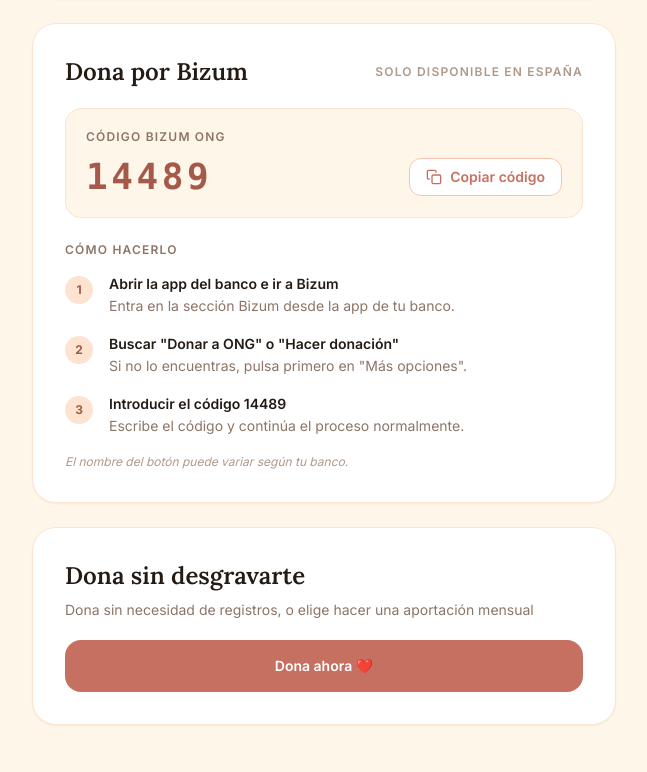
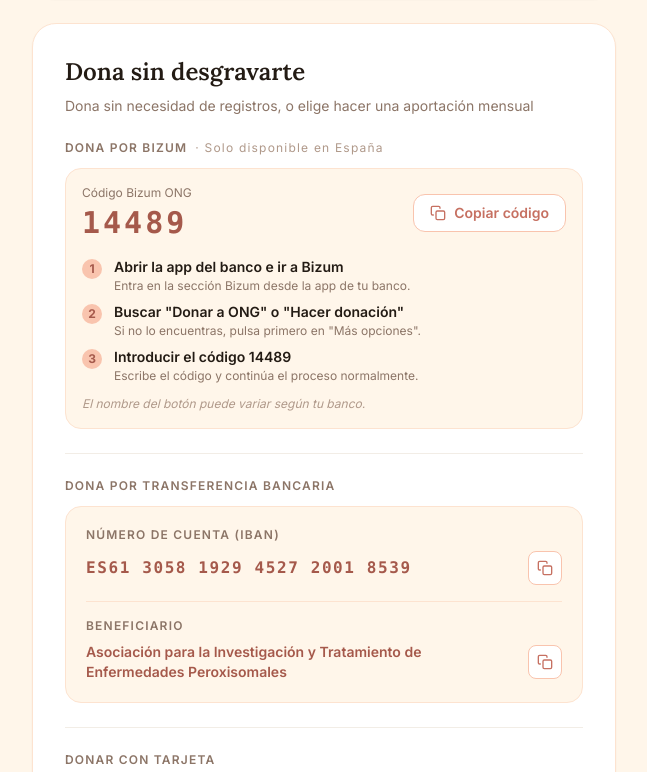
Before and after one commit to ignaciolavina/elretodeclaudia, a React (Vite) app: page /dona in a window 1280 px wide. Shown: the part 728-1500 px from the top of the page, without its empty margins (632-1279 px from the left). Built offline with nearby package versions, Linux system fonts and the light colour scheme.

Commit message:
refactor: merge Bizum into DirectDonationCard with 3 subsections
Dona sin desgravarte ahora agrupa Bizum (solo ES), transferencia
bancaria y tarjeta en una sola tarjeta con secciones etiquetadas.

```diff
--- a/src/i18n/translations.js
+++ b/src/i18n/translations.js
@@ -287,7 +287,7 @@ const translations = {
       },
 
       transfer: {
-        title: 'Transferencia bancaria',
+        title: 'Dona por transferencia bancaria',
         ibanLabel: 'Número de cuenta (IBAN)',
         copyTitle: 'Copiar IBAN',
         copiedTitle: 'Copiado',
@@ -720,7 +720,7 @@ const translations = {
       },
 
       transfer: {
-        title: 'Bank transfer',
+        title: 'Donate by bank transfer',
         ibanLabel: 'Account number (IBAN)',
         copyTitle: 'Copy IBAN',
         copiedTitle: 'Copied',
--- a/src/pages/Donar.jsx
+++ b/src/pages/Donar.jsx
@@ -188,66 +188,10 @@ function TaxCard({ d, donationAmount, setDonationAmount }) {
   )
 }
 
-function BizumCard({ d }) {
-  const [copiedCode, setCopiedCode] = useState(false)
-  const b = d.bizum
-
-  function copyCode() {
-    navigator.clipboard.writeText(b.code)
-    setCopiedCode(true)
-    setTimeout(() => setCopiedCode(false), 2000)
-  }
-
-  return (
-    <div className="bg-white rounded-3xl shadow-sm p-8 border border-brand-100">
-      <div className="flex items-center justify-between mb-1">
-        <h2 className="font-serif text-2xl font-semibold text-gray-900">{b.title}</h2>
-        <span className="text-xs font-semibold text-gray-400 uppercase tracking-widest">{b.spainNote}</span>
-      </div>
-
-      {/* Code */}
-      <div className="bg-brand-50 border border-brand-100 rounded-2xl p-5 mt-5 mb-6">
-        <p className="text-xs text-gray-500 uppercase tracking-widest font-semibold mb-3">{b.codeLabel}</p>
-        <div className="flex items-center justify-between gap-3">
-          <p className="font-mono text-4xl font-bold text-brand-700 tracking-widest">{b.code}</p>
-          <button
-            onClick={copyCode}
-            title={copiedCode ? b.codeCopied : b.copyCode}
-            className={`flex-shrink-0 flex items-center gap-2 px-4 py-2 rounded-xl border text-sm font-semibold transition-all ${copiedCode ? 'border-green-300 bg-green-50 text-green-600' : 'border-brand-200 bg-white text-brand-600 hover:bg-brand-100'}`}
-          >
-            {copiedCode
-              ? <svg className="w-4 h-4" fill="none" stroke="currentColor" viewBox="0 0 24 24" strokeWidth="2.5" strokeLinecap="round" strokeLinejoin="round"><polyline points="20 6 9 17 4 12"/></svg>
-              : <svg className="w-4 h-4" fill="none" stroke="currentColor" viewBox="0 0 24 24" strokeWidth="2" strokeLinecap="round" strokeLinejoin="round"><rect x="9" y="9" width="13" height="13" rx="2"/><path d="M5 15H4a2 2 0 0 1-2-2V4a2 2 0 0 1 2-2h9a2 2 0 0 1 2 2v1"/></svg>
-            }
-            {copiedCode ? b.codeCopied : b.copyCode}
-          </button>
-        </div>
-      </div>
-
-      {/* Steps */}
-      <p className="text-xs text-gray-500 uppercase tracking-widest font-semibold mb-4">{b.stepsTitle}</p>
-      <ol className="space-y-4 mb-4">
-        {b.steps.map((step, i) => (
-          <li key={i} className="flex gap-4">
-            <span className="flex-shrink-0 w-7 h-7 rounded-full bg-brand-100 text-brand-700 text-xs font-bold flex items-center justify-center mt-0.5">
-              {i + 1}
-            </span>
-            <div>
-              <p className="font-semibold text-gray-900 text-sm leading-snug">{step.title}</p>
-              <p className="text-gray-500 text-sm leading-relaxed mt-0.5">{step.desc}</p>
-            </div>
-          </li>
-        ))}
-      </ol>
-      <p className="text-xs text-gray-400 italic">{b.bankNote}.</p>
-    </div>
-  )
-}
-
 export default function Donar() {
   const [copied, setCopied] = useState(false)
   const [copiedBeneficiary, setCopiedBeneficiary] = useState(false)
-  const [showDirectModal, setShowDirectModal] = useState(false)
+  const [copiedCode, setCopiedCode] = useState(false)
   const [directTab, setDirectTab] = useState('once')
   const [openFaq, setOpenFaq] = useState(null)
   const [donationAmount, setDonationAmount] = useState(10)
@@ -268,24 +212,71 @@ export default function Donar() {
     setTimeout(() => setCopiedBeneficiary(false), 2000)
   }
 
-  const DirectDonationCard = () => (
+  function copyCode() {
+    navigator.clipboard.writeText(d.bizum.code)
+    setCopiedCode(true)
+    setTimeout(() => setCopiedCode(false), 2000)
+  }
+
+  const DirectDonationCard = () => {
+    const b = d.bizum
+    return (
       <div className="bg-white rounded-3xl shadow-sm p-8 border border-brand-100">
         <h2 className="font-serif text-2xl font-semibold text-gray-900 mb-2">
           {d.directDonation.title}
         </h2>
-      <p className="text-gray-500 text-sm mb-5">{d.directDonation.tagline}</p>
-      {!showDirectModal && lang !== 'en' && (
+        <p className="text-gray-500 text-sm mb-6">{d.directDonation.tagline}</p>
+
+        <div className="space-y-6">
+
+          {/* ── Bizum (ES only) ── */}
+          {lang !== 'en' && (
+            <div>
+              <p className="text-xs text-gray-500 uppercase tracking-widest font-semibold mb-3">
+                {b.title}
+                <span className="ml-2 normal-case text-gray-400 font-normal">· {b.spainNote}</span>
+              </p>
+              <div className="bg-brand-50 border border-brand-100 rounded-2xl p-4">
+                <div className="flex items-center justify-between gap-3 mb-4">
+                  <div>
+                    <p className="text-xs text-gray-500 mb-1">{b.codeLabel}</p>
+                    <p className="font-mono text-3xl font-bold text-brand-700 tracking-widest">{b.code}</p>
+                  </div>
                   <button
-          onClick={() => setShowDirectModal(true)}
-          className="block w-full text-center bg-brand-600 hover:bg-brand-700 text-white font-semibold rounded-2xl py-4 text-sm transition-colors"
+                    onClick={copyCode}
+                    title={copiedCode ? b.codeCopied : b.copyCode}
+                    className={`flex-shrink-0 flex items-center gap-2 px-4 py-2 rounded-xl border text-sm font-semibold transition-all ${copiedCode ? 'border-green-300 bg-green-50 text-green-600' : 'border-brand-200 bg-white text-brand-600 hover:bg-brand-100'}`}
                   >
-          {d.directDonation.cta}
+                    {copiedCode
+                      ? <svg className="w-4 h-4" fill="none" stroke="currentColor" viewBox="0 0 24 24" strokeWidth="2.5" strokeLinecap="round" strokeLinejoin="round"><polyline points="20 6 9 17 4 12"/></svg>
+                      : <svg className="w-4 h-4" fill="none" stroke="currentColor" viewBox="0 0 24 24" strokeWidth="2" strokeLinecap="round" strokeLinejoin="round"><rect x="9" y="9" width="13" height="13" rx="2"/><path d="M5 15H4a2 2 0 0 1-2-2V4a2 2 0 0 1 2-2h9a2 2 0 0 1 2 2v1"/></svg>
+                    }
+                    {copiedCode ? b.codeCopied : b.copyCode}
                   </button>
+                </div>
+                <ol className="space-y-2 mb-3">
+                  {b.steps.map((step, i) => (
+                    <li key={i} className="flex gap-3">
+                      <span className="flex-shrink-0 w-5 h-5 rounded-full bg-brand-200 text-brand-700 text-xs font-bold flex items-center justify-center mt-0.5">
+                        {i + 1}
+                      </span>
+                      <div>
+                        <p className="text-sm font-semibold text-gray-900 leading-snug">{step.title}</p>
+                        <p className="text-xs text-gray-500 mt-0.5">{step.desc}</p>
+                      </div>
+                    </li>
+                  ))}
+                </ol>
+                <p className="text-xs text-gray-400 italic">{b.bankNote}.</p>
+              </div>
+            </div>
           )}
 
-      {(showDirectModal || lang === 'en') && (
-        <div className="space-y-5">
-          {/* IBAN + Beneficiario */}
+          {lang !== 'en' && <div className="h-px bg-gray-100" />}
+
+          {/* ── Transferencia bancaria ── */}
+          <div>
+            <p className="text-xs text-gray-500 uppercase tracking-widest font-semibold mb-3">{d.transfer.title}</p>
             <div className="bg-brand-50 rounded-2xl p-5 border border-brand-100 space-y-4">
               <div>
                 <p className="text-xs text-gray-500 uppercase tracking-widest font-semibold mb-2">{d.transfer.ibanLabel}</p>
@@ -322,17 +313,14 @@ export default function Donar() {
                 </div>
               </div>
             </div>
-
-          {/* Divider */}
-          <div className="flex items-center gap-3">
-            <div className="flex-1 h-px bg-gray-200" />
-            <span className="text-xs text-gray-400 font-semibold uppercase tracking-wider whitespace-nowrap">
-              {d.directDonation.cardDivider}
-            </span>
-            <div className="flex-1 h-px bg-gray-200" />
           </div>
 
-          {/* Tab switcher */}
+          <div className="h-px bg-gray-100" />
+
+          {/* ── Con tarjeta ── */}
+          <div>
+            <p className="text-xs text-gray-500 uppercase tracking-widest font-semibold mb-3">{d.card.title}</p>
+            <div className="space-y-4">
               <div className="flex bg-gray-100 rounded-2xl p-1 gap-1">
                 <button
                   onClick={() => setDirectTab('once')}
@@ -348,12 +336,10 @@ export default function Donar() {
                 </button>
               </div>
 
-          {/* Tab description */}
               <p className="text-xs text-gray-500 leading-relaxed">
                 {directTab === 'monthly' ? d.directDonation.tabMonthlyDesc : d.directDonation.tabOnceDesc}
               </p>
 
-          {/* Amount buttons */}
               <div className="grid grid-cols-4 gap-2">
                 {directTab === 'monthly' ? (
                   <>
@@ -401,9 +387,12 @@ export default function Donar() {
                 </div>
               )}
             </div>
-      )}
+          </div>
+
+        </div>
       </div>
     )
+  }
 
   return (
     <div className="min-h-screen flex flex-col">
@@ -435,7 +424,6 @@ export default function Donar() {
           {/* Desgravación + Donación directa — solo mobile */}
           <div className="lg:hidden space-y-6 mb-8">
             {lang !== 'en' && <TaxCard d={d} donationAmount={donationAmount} setDonationAmount={setDonationAmount} />}
-            <BizumCard d={d} />
             <DirectDonationCard />
           </div>
 
@@ -475,11 +463,6 @@ export default function Donar() {
                 </div>
               )}
 
-              {/* Bizum — solo desktop */}
-              <div className="hidden lg:block">
-                <BizumCard d={d} />
-              </div>
-
               {/* Donación directa — solo desktop */}
               <div className="hidden lg:block">
                 <DirectDonationCard />
```
Lines whose indentation alone changed are shown as unchanged.
